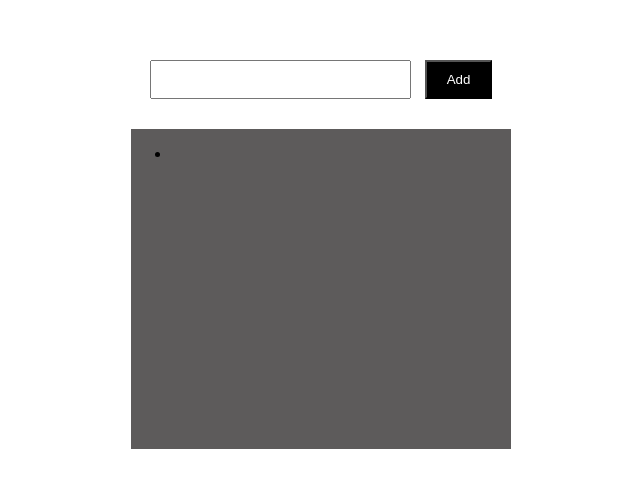
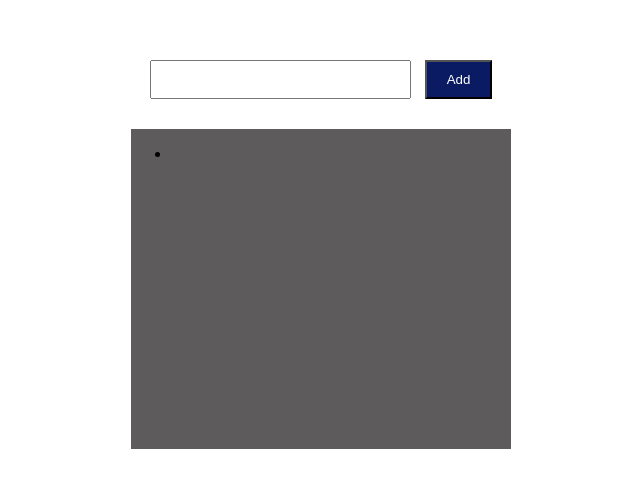
Before and after one commit to jahidunfarabi/Number-Adding-Project-By-JS, a plain HTML site: page Index.html in a window 1280 px wide. Shown: the part 154-642 px from the top of the page, without its empty margins (319-959 px from the left). Drawn offline with Linux system fonts and the light colour scheme.

Commit message:
Update CSS file

```diff
--- a/CSS/style.css
+++ b/CSS/style.css
@@ -14,7 +14,7 @@
 }
 
 .btn {
-    background: black;
+    background: rgb(11, 27, 99);
     padding: 10px 20px;
     color: white;
     margin-left: 10px;
```
